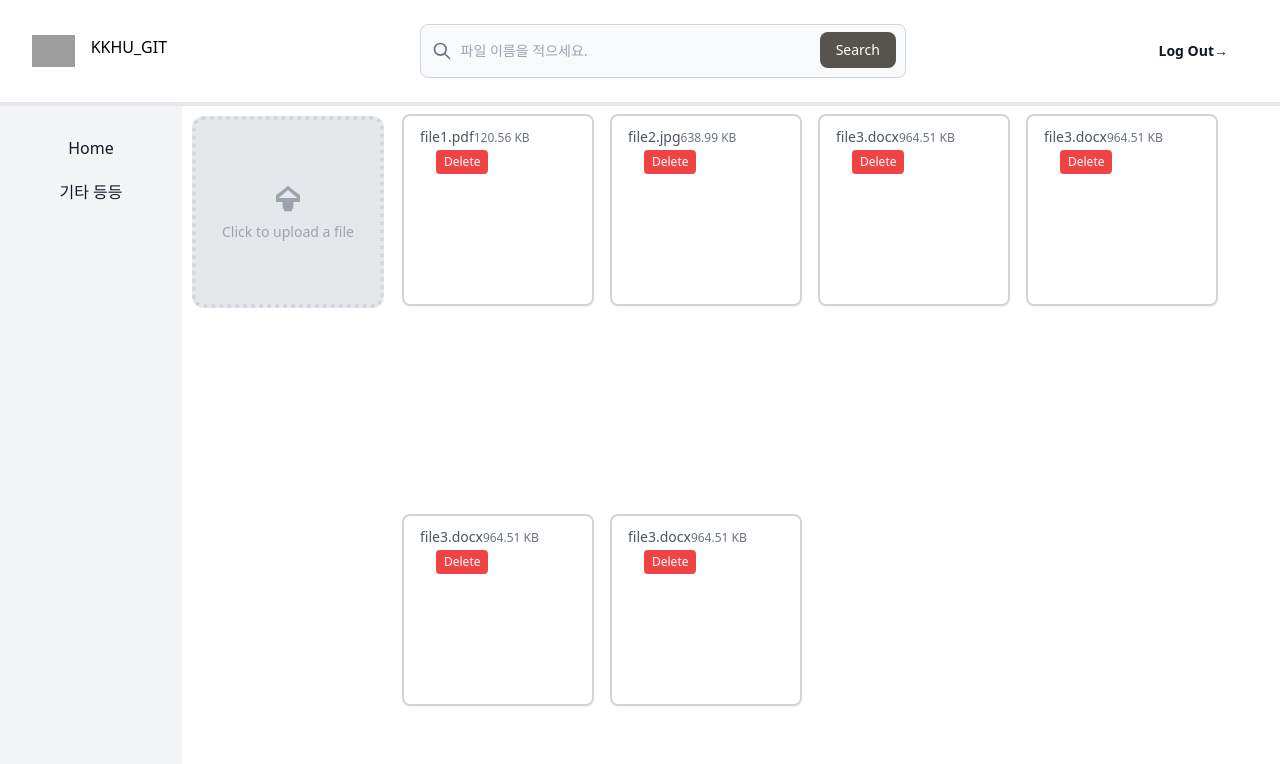
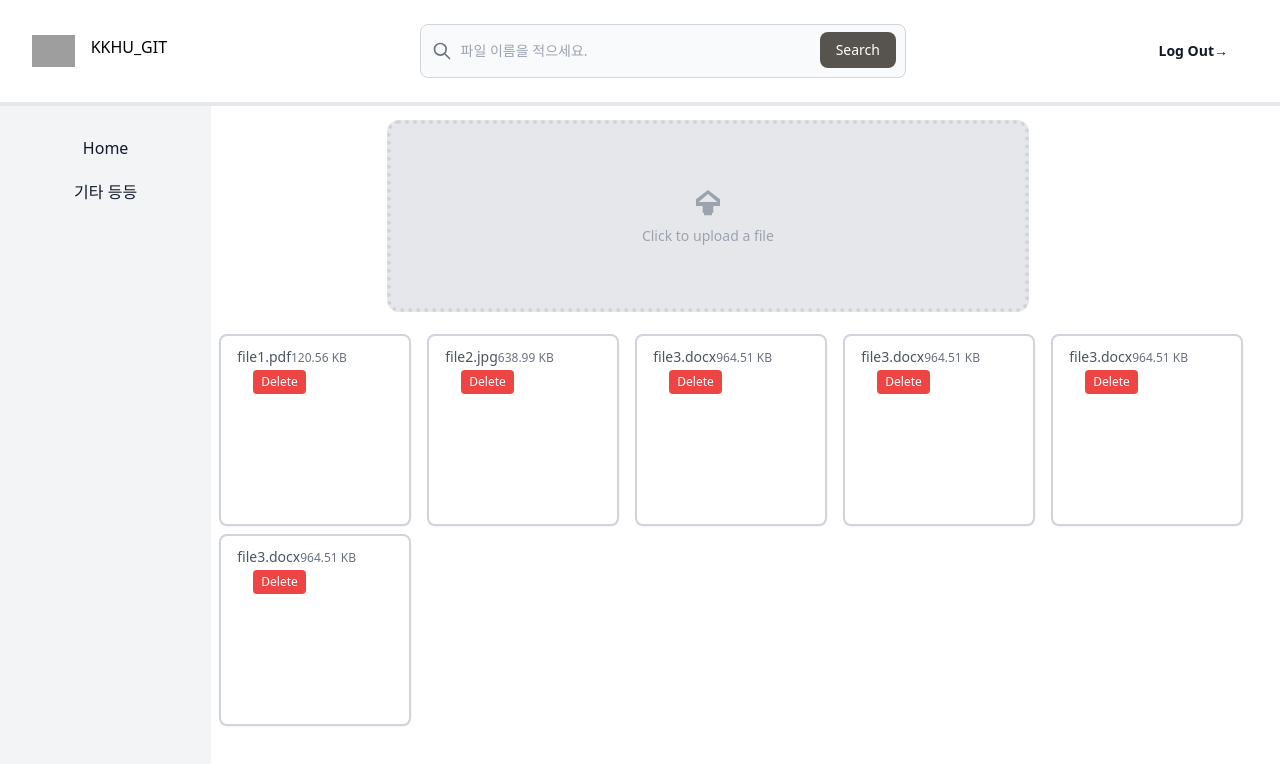
Before and after one commit to DropboxCloudComputing/DROPBOX_FE, a React (Create React App) app: page / in a window 1280 px wide. Shown: the top 764 px of the page. Built offline with nearby package versions, Linux system fonts and the light colour scheme; grey boxes are pictures that could not be loaded.

Commit message:
FIX: Upload UI to center

```diff
--- a/src/components/MainPageComponent.js
+++ b/src/components/MainPageComponent.js
@@ -13,8 +13,10 @@
             <Header />
             <div className="flex flex-row">
                 <Sidebar />
-                <UploadComponent />
-                <FileListComponent />
+                <div className="flex-col">
+                    <UploadComponent />
+                    <FileListComponent />
+                </div>
             </div>
 
         </>
--- a/src/components/UploadComponent.js
+++ b/src/components/UploadComponent.js
@@ -53,7 +53,7 @@
     return (
         <Fragment>
             <form onSubmit={handleFileChange}>
-                <div className="m-2.5 relative w-48 h-48 bg-gray-200 border-4 border-dotted border-gray-300 rounded-xl overflow-hidden">
+                <div className="mx-44 my-3.5 relative w-3/5 h-48 bg-gray-200 border-4 border-dotted border-gray-300 rounded-xl overflow-hidden">
                     <label htmlFor="file-input" className="absolute inset-0 cursor-pointer">
                         <input id="file-input" type="file" className="sr-only" onChange={handleFileChange} />
                         <span className="absolute inset-0 flex flex-col items-center justify-center text-gray-400">
@@ -65,6 +65,7 @@
                     </label>
                 </div>
             </form>
+
         </Fragment>
     );
 }
```
